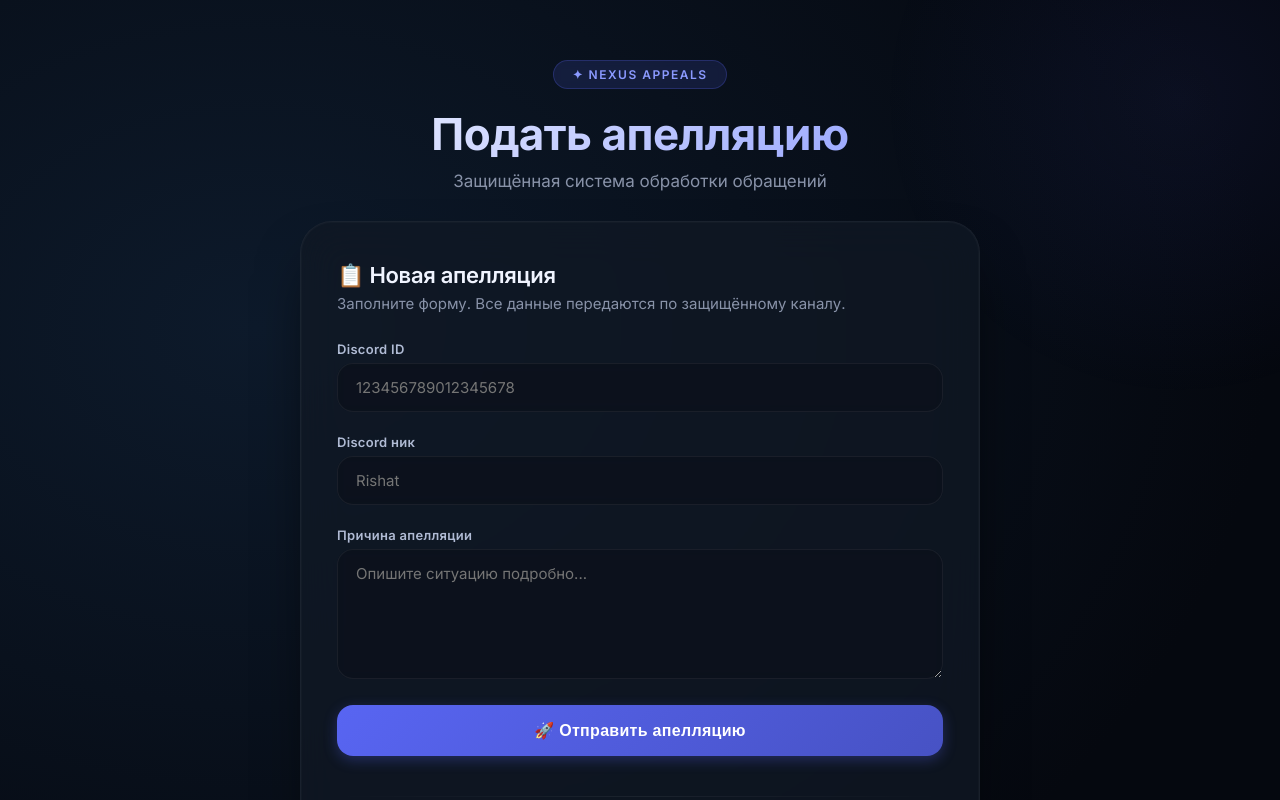
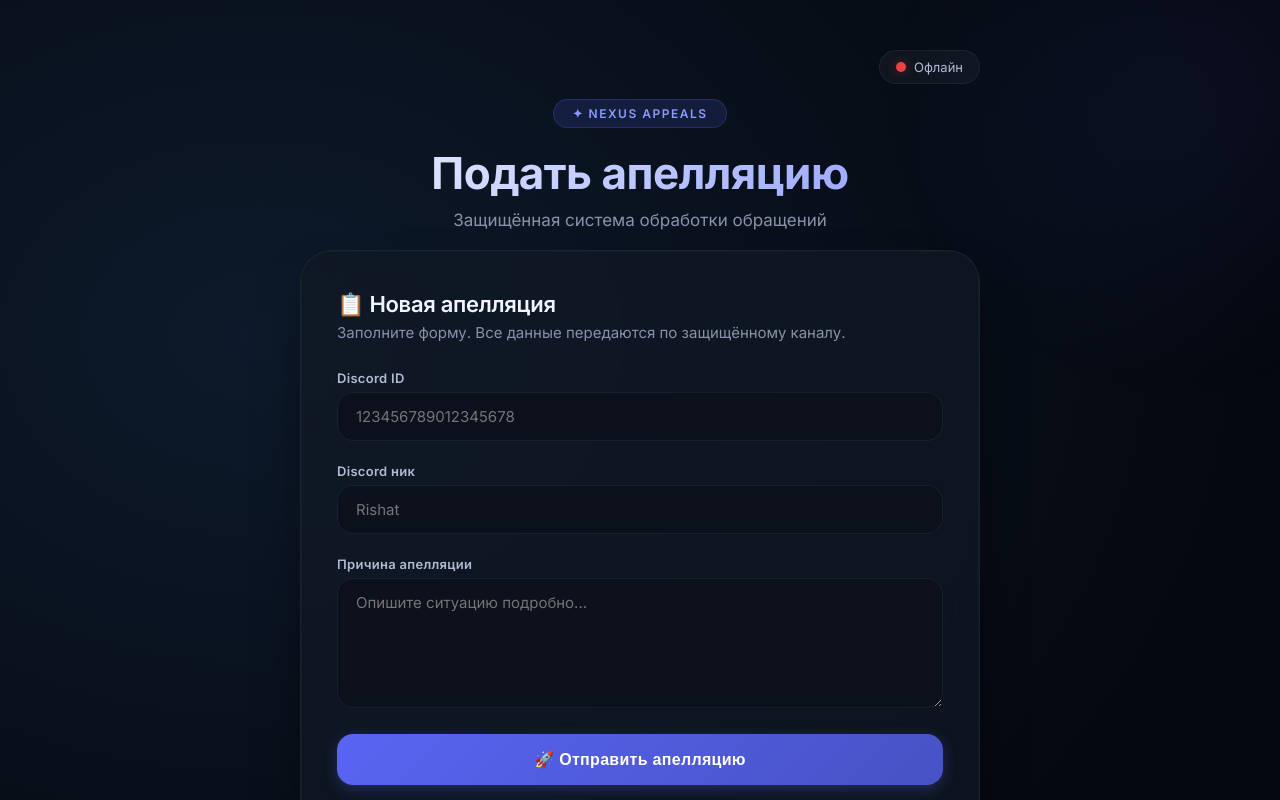
Before and after one commit to rishatka/appeal-site, a website: page index.html in a window 1280 px wide. Shown: the top 800 px of the page. Drawn offline with Linux system fonts and the light colour scheme; no server answers.

Commit message:
Update index.html

```diff
--- a/index.html
+++ b/index.html
@@ -42,9 +42,58 @@
             z-index: 1;
         }
 
+        /* ===== ШАПКА ===== */
         .header {
             text-align: center;
-            padding: 40px 0 30px;
+            padding: 30px 0 20px;
+            position: relative;
+        }
+
+        /* Верхняя строка: статус справа */
+        .header-top {
+            display: flex;
+            align-items: center;
+            justify-content: flex-end;
+            margin-bottom: 15px;
+        }
+
+        /* Индикатор статуса */
+        .status-badge {
+            display: flex;
+            align-items: center;
+            gap: 8px;
+            background: rgba(255, 255, 255, 0.04);
+            border: 1px solid rgba(255, 255, 255, 0.06);
+            border-radius: 100px;
+            padding: 8px 16px;
+            font-size: 13px;
+            font-weight: 500;
+            color: #8892a8;
+            backdrop-filter: blur(8px);
+            white-space: nowrap;
+        }
+
+        .status-dot {
+            width: 10px;
+            height: 10px;
+            border-radius: 50%;
+            display: inline-block;
+            background: #4a5568;
+            transition: background 0.3s ease, box-shadow 0.3s ease;
+        }
+
+        .status-dot.online {
+            background: #57f287;
+            box-shadow: 0 0 12px rgba(87, 242, 135, 0.4);
+        }
+
+        .status-dot.offline {
+            background: #ed4245;
+            box-shadow: 0 0 12px rgba(237, 66, 69, 0.4);
+        }
+
+        .status-text {
+            color: #b0bbd4;
         }
 
         .header .badge {
@@ -78,6 +127,7 @@
             font-weight: 400;
         }
 
+        /* ===== КАРТОЧКА ===== */
         .card {
             background: rgba(16, 24, 36, 0.75);
             backdrop-filter: blur(20px);
@@ -287,9 +337,12 @@
                 justify-content: center;
                 text-align: center;
             }
+
+            .header-top {
+                justify-content: center;
+            }
         }
 
-        /* Scroll */
         ::-webkit-scrollbar {
             width: 6px;
         }
@@ -312,6 +365,14 @@
     <div class="container">
 
         <header class="header">
+            <!-- Верхняя строка: только статус -->
+            <div class="header-top">
+                <div class="status-badge" id="statusBadge">
+                    <span class="status-dot" id="statusDot"></span>
+                    <span class="status-text" id="statusText">Проверка...</span>
+                </div>
+            </div>
+
             <div class="badge">✦ Nexus Appeals</div>
             <h1>Подать апелляцию</h1>
             <p>Защищённая система обработки обращений</p>
@@ -364,6 +425,41 @@
     <script>
         const API_URL = 'https://appeal-site-production.up.railway.app';
 
+        // ==========================================
+        // ИНДИКАТОР СТАТУСА
+        // ==========================================
+        async function checkServerStatus() {
+            const dot = document.getElementById('statusDot');
+            const text = document.getElementById('statusText');
+
+            try {
+                const response = await fetch(`${API_URL}/`, {
+                    method: 'GET',
+                    signal: AbortSignal.timeout(5000) // таймаут 5 секунд
+                });
+
+                if (response.ok) {
+                    dot.className = 'status-dot online';
+                    text.textContent = 'Онлайн';
+                } else {
+                    dot.className = 'status-dot offline';
+                    text.textContent = 'Офлайн';
+                }
+            } catch (error) {
+                dot.className = 'status-dot offline';
+                text.textContent = 'Офлайн';
+            }
+        }
+
+        // Проверяем при загрузке
+        checkServerStatus();
+
+        // Проверяем каждые 30 секунд
+        setInterval(checkServerStatus, 30000);
+
+        // ==========================================
+        // ОТПРАВКА АПЕЛЛЯЦИИ
+        // ==========================================
         const form = document.getElementById('appealForm');
         const statusBox = document.getElementById('status');
         const statusTitle = document.getElementById('statusTitle');
@@ -416,7 +512,9 @@
             statusText.innerHTML = text;
         }
 
-        // Проверка статуса
+        // ==========================================
+        // ПРОВЕРКА СТАТУСА
+        // ==========================================
         async function checkStatus() {
             const number = document.getElementById('checkNumber').value.trim();
             const resultDiv = document.getElementById('statusResult');
```
